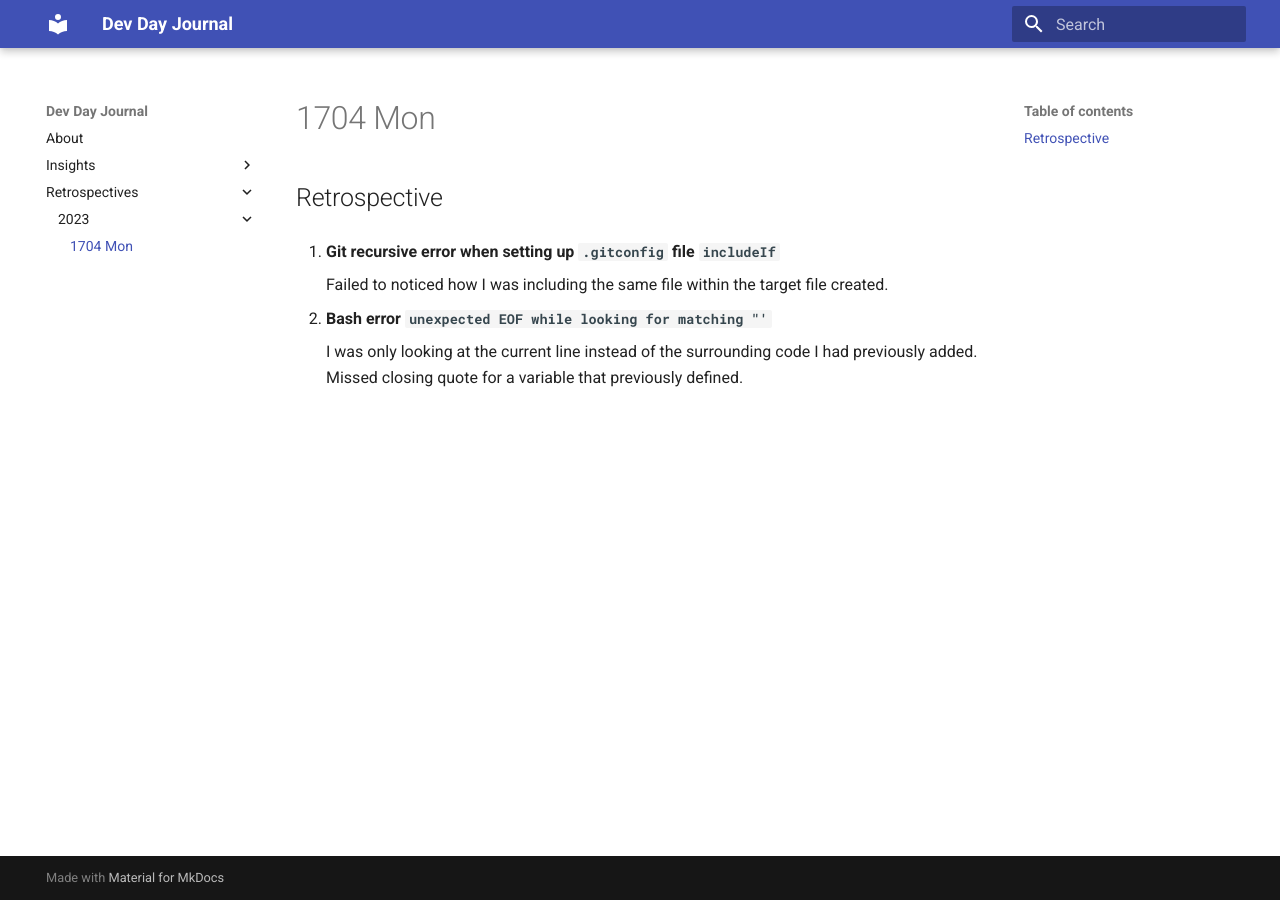
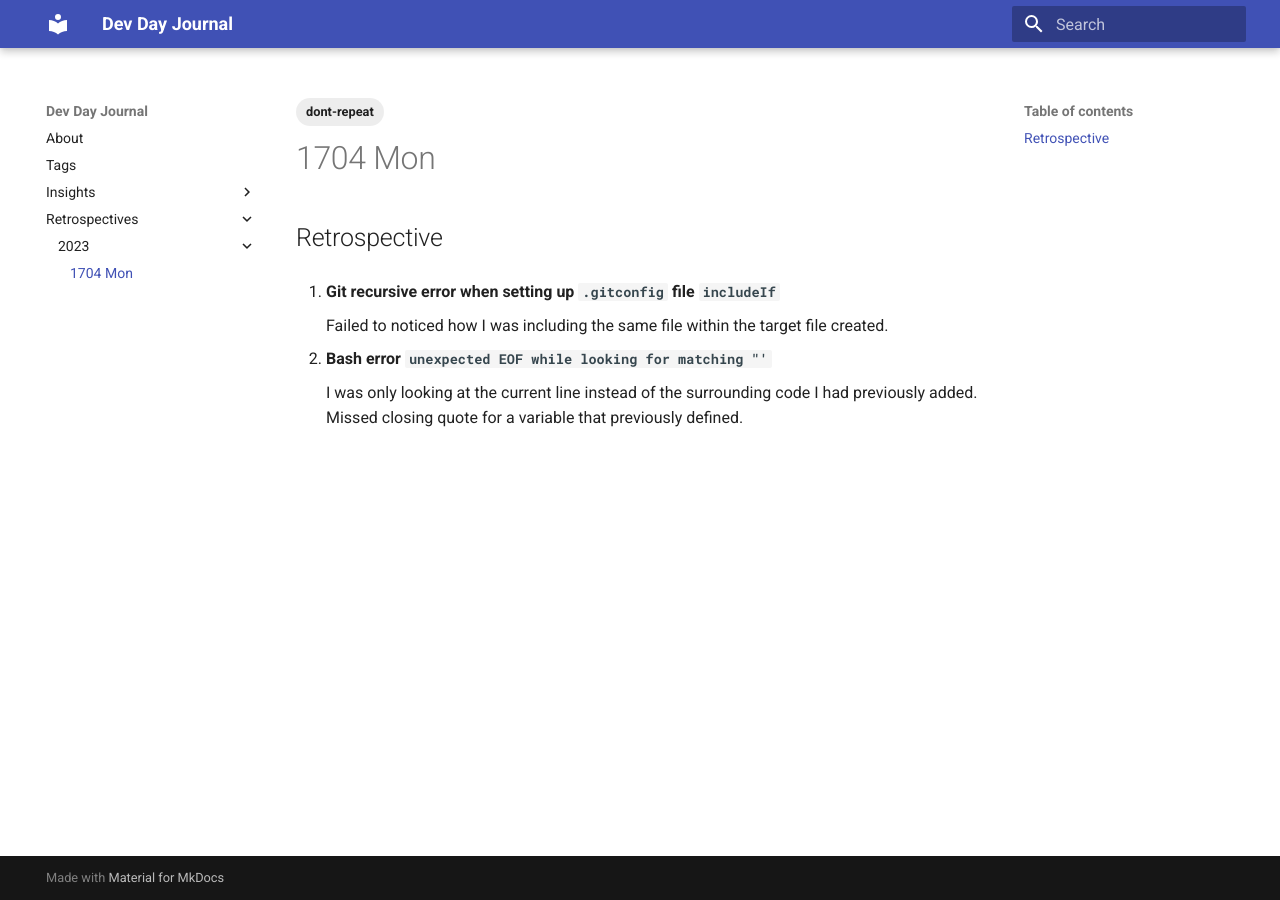
Before and after one commit to iamsecb/dev-day-journal, an MkDocs documentation site: the page built from docs/retrospectives/2023/1704 Mon.md, in a window 1280 px wide. Built offline with MkDocs 1.6.1 and Material for MkDocs 9.7.7, drawn with Linux system fonts in a browser that asks for light colours.

Commit message:
Add tags

```diff
--- a/docs/retrospectives/2023/1704 Mon.md
+++ b/docs/retrospectives/2023/1704 Mon.md
@@ -1,5 +1,9 @@
+---
+tags:
+  - dont-repeat
+---
+
 ## Retrospective
-
 
 1. **Git recursive error when setting up `.gitconfig` file `includeIf`**
 
--- a/mkdocs.yml
+++ b/mkdocs.yml
@@ -9,6 +9,10 @@ site_name: Dev Day Journal
 # repo_url
 
 site_description: Dev Day Journal 🤔📘
+plugins:
+  - search
+  - tags:
+      tags_file: tags.md
 theme:
   name: material
 markdown_extensions:
```
Also changed, not shown: docs/tags.md (added).
